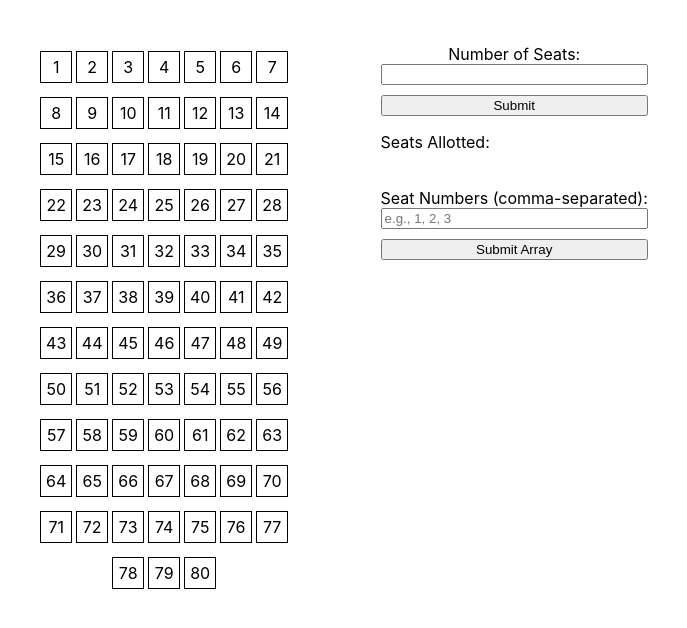
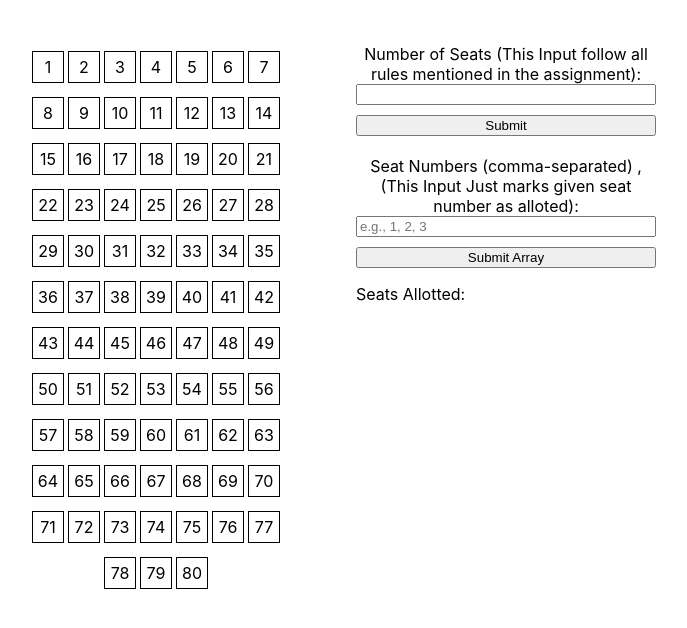
Before and after one commit to Kushagra1974/unstopAssignment, an Angular app: page / in a window 1280 px wide. Shown: the top 628 px of the page, without its empty margins (307-994 px from the left). Built offline with nearby package versions, Linux system fonts and the light colour scheme.

Commit message:
added one extra feild

```diff
--- a/src/app/seat.service.ts
+++ b/src/app/seat.service.ts
@@ -54,7 +54,7 @@ export class SeatService {
         }
 
         if(vacantSeatCount >= seat){
-          return[...allocatedSeats, ...vacantSeat.slice(0, seat)]
+          return [...allocatedSeats, ...vacantSeat.slice(0, seat)].sort((a,b)=>a-b)
         }
 
       }
@@ -89,7 +89,7 @@ export class SeatService {
       let num = seat[0]*7 + seat[1] +1 ;
       output.push(num);
     }
-    return [...allocatedSeats , ...output];
+    return [...allocatedSeats , ...output].sort((a,b)=>a-b);
   }
 
   updateSeats(seats: number) {
@@ -99,6 +99,7 @@ export class SeatService {
   }
 
   strictBook(seats : Array<number>){
-    this.seatsAllottedSource.next(seats)
+    let allocatedSeats = this.seatsAllottedSource.getValue();
+    this.seatsAllottedSource.next([...seats , ...allocatedSeats].sort((a,b)=>a-b))
   }
 }
--- a/src/app/seat/seat.component.html
+++ b/src/app/seat/seat.component.html
@@ -1,14 +1,15 @@
 <form [formGroup]="seatForm" (ngSubmit)="allocateSeats()">
-  <label for="numSeats">Number of Seats:</label>
+  <label for="numSeats">Number of Seats (This Input follow all rules mentioned in the assignment):</label>
   <input id="numSeats" formControlName="numSeats" type="number" />
   <button type="submit">Submit</button>
 </form>
 
 <p *ngIf="errorMessage">{{ errorMessage }}</p>
-<p>Seats Allotted: {{ seatsAllotted }}</p>
+
 
 <form [formGroup]="arrayInputForm" (ngSubmit)="submitArrayInput()">
-  <label for="seatNumbers">Seat Numbers (comma-separated):</label>
+  <label for="seatNumbers">Seat Numbers (comma-separated) , (This Input Just marks given seat number as alloted):</label>
   <input id="seatNumbers" formControlName="seatNumbers" type="text" placeholder="e.g., 1, 2, 3" />
   <button type="submit">Submit Array</button>
 </form>
+<p>Seats Allotted: {{ seatsAllotted }}</p>
```
